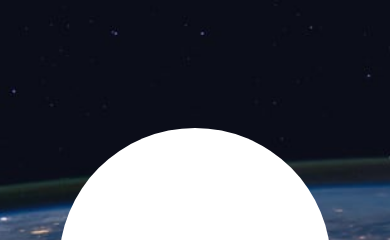
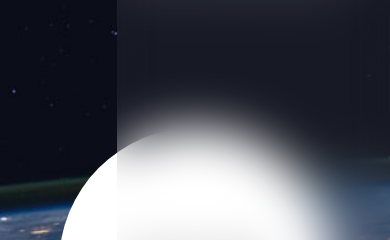
Before and after one commit to manahanCoded/Space-Travel-WEB, a plain HTML site: page starter-code/index.html in a window 390 px wide. Shown: the part 379-619 px from the top of the page. Drawn offline with nearby package versions, Linux system fonts and the light colour scheme; a web font is replaced by a local one.

Commit message:
Navbar start

```diff
--- a/starter-code/index.html
+++ b/starter-code/index.html
@@ -21,14 +21,14 @@
     <div>
       <img src="./assets/shared/logo.svg" alt="space tourism logo" class="logo">
     </div>
-    <!-- <nav>
+    <nav>
         <ul class="primary-navigation underline-indicators flex">
             <li class="active"><a class="ff-sans-cond uppercase text-white letter-spacing-2" href="index.html"><span>00</span>Home</a>
             <li><a class="ff-sans-cond uppercase text-white letter-spacing-2" href="destination.html"><span>01</span>Destination</a>
             <li><a class="ff-sans-cond uppercase text-white letter-spacing-2" href="crew.html"><span>02</span>Crew</a>
             <li><a class="ff-sans-cond uppercase text-white letter-spacing-2" href="technology.html"><span>03</span>Technology</a>
         </ul>
-    </nav> -->
+    </nav>
   </header>
 
   <div class="grid-container grid-container--home">
--- a/starter-code/style.css
+++ b/starter-code/style.css
@@ -284,11 +284,25 @@ select {
 }
 
 .primary-navigation {
-    --gap: 8rem;
     --underline-gap: 2rem;
     list-style: none;
     padding: 0;
     margin: 0;
+    background: hsl( var(--clr-white) / 0.05);
+    backdrop-filter: blur(1.5rem);
+}
+
+@media (max-width: 35rem) {
+    .primary-navigation {
+        --underline-gap: .5rem;
+        position: fixed;
+        z-index: 1000;
+        inset: 0 0 0 30%;
+        list-style: none;
+        padding: min(20rem, 15vh) 2rem;
+        margin: 0;
+        flex-direction: column;
+    }
 }
 
 .primary-navigation a {
@@ -307,15 +321,22 @@ select {
     border-bottom: .2rem solid hsl( var(--clr-white) / 0 );
 }
 
-.underline-indicators > *:hover,
 .underline-indicators > *:focus {
     border-color: hsl( var(--clr-white) / .5);
 }
 
-.underline-indicators > .active,
-.underline-indicators > [aria-selected="true"] {
-    color: hsl( var(--clr-white) / 1);
-    border-color: hsl( var(--clr-white) / 1);
+@media (hover: hover) {
+    .underline-indicators > *:hover{
+        border-color: hsl( var(--clr-white) / .5);
+    }
+}
+
+@media (min-width: 35rem) {
+    .underline-indicators > .active,
+    .underline-indicators > [aria-selected="true"] {
+        color: hsl( var(--clr-white) / 1);
+        border-color: hsl( var(--clr-white) / 1);
+    }
 }
 
 .tab-list {
```
